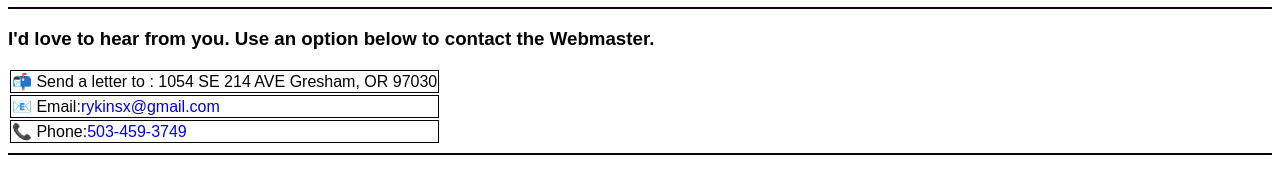
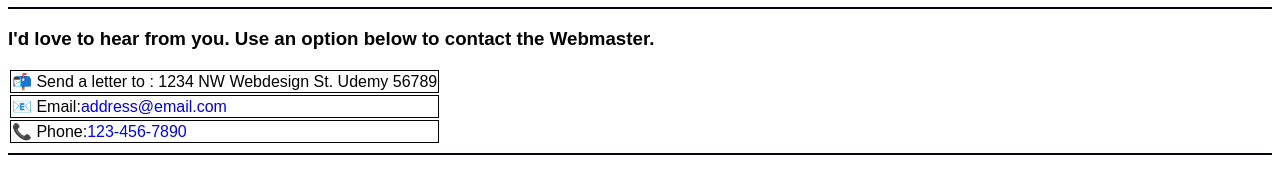
Before and after one commit to watkins90mhcc/cv, a plain HTML site: page contact.html in a window 1280 px wide. Shown: the part 425-596 px from the top of the page. Drawn offline with Linux system fonts and the light colour scheme.

Commit message:
Update contact.html

```diff
--- a/contact.html
+++ b/contact.html
@@ -66,20 +66,20 @@
   <table>
     <tbody>
       <tr>
-        <td class="contact"> 📬 Send a letter to : 1054 SE 214 AVE Gresham, OR 97030</td>
+        <td class="contact"> 📬 Send a letter to : 1234 NW Webdesign St. Udemy 56789</td>
       </tr>
       <tr>
-        <td class="contact"> 📧 Email:<a href="mailto:rykinsx@gmail.com">rykinsx@gmail.com</td>
+        <td class="contact"> 📧 Email:<a href="mailto:address@email.com">address@email.com</td>
       </tr>
       <tr>
-        <td class="contact"> 📞 Phone:<a href="tel:+5034593749">503-459-3749</a></td>
+        <td class="contact"> 📞 Phone:<a href="tel:+123-456-7890">123-456-7890</a></td>
       </tr>
     </tbody>
   </table>
   <hr size="2" ; color="rbg(100,100,100)" ; noshade />
   <h3>You may also use the contact form below to create a brief message:</h3>
   <h5>Information is transfered to an email upon submit</h5>
-  <form  action="mailto:rykinsx@gmail.com" method="post" enctype="text/plain">
+  <form  action="mailto:addressx@email.com" method="post" enctype="text/plain">
     <label>Name:</label>
     <input type="text" name="yourName" value=""/>
   <br />
```
